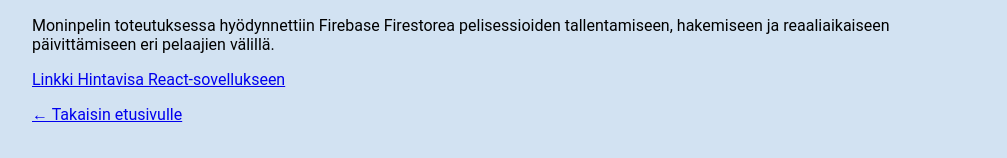
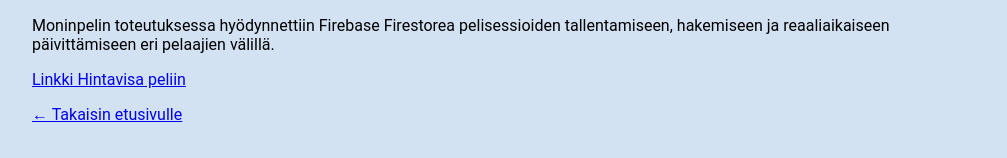
Before and after one commit to shrek954/Tehtavat, a plain HTML site: page viikko5.html in a window 1280 px wide. Shown: the part 230-388 px from the top of the page, without its empty margins (128-1135 px from the left). Drawn offline with Linux system fonts and the light colour scheme.

Commit message:
Update link to Hintavisa game

```diff
--- a/viikko5.html
+++ b/viikko5.html
@@ -24,7 +24,7 @@
 
         <p>Moninpelin toteutuksessa hyödynnettiin Firebase Firestorea pelisessioiden tallentamiseen, hakemiseen ja reaaliaikaiseen päivittämiseen eri pelaajien välillä.</p>
 
-     <p> <a href="https://shrek954.github.io/hintavisa-react/" >Linkki Hintavisa React-sovellukseen</a> </p>
+     <p> <a href="http://localhost:5173/hintavisa-react/" >Linkki Hintavisa peliin</a> </p>
 
         <p><a href="index.html">← Takaisin etusivulle</a></p>
 
```
